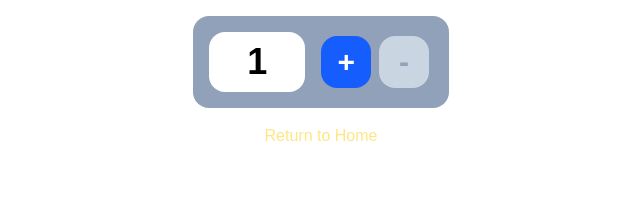
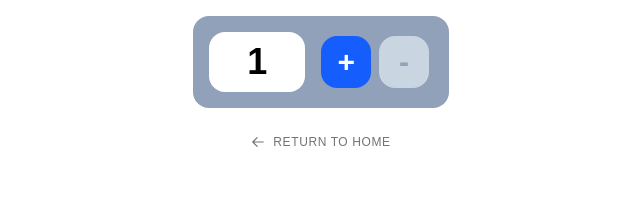
Before and after one commit to CodyLeblanc13/cprg306-assignments, a Next.js app: page /week-4 in a window 1280 px wide. Shown: the top 214 px of the page, without its empty margins (319-959 px from the left). Built offline with nearby package versions, Linux system fonts and the light colour scheme.

Commit message:
style: Backhome style update

```diff
--- a/app/components/backhome.js
+++ b/app/components/backhome.js
@@ -2,10 +2,26 @@ import Link from "next/link";
 
 export default function BackHome() {
   return (
-    <main className="m-4">
-      <Link href="/" className="hover:text-amber-400 text-amber-200">
-        Return to Home
+    <nav className="mb-6 mt-6">
+      <Link
+        href="/"
+        className="group inline-flex items-center gap-2 text-xs font-mono uppercase tracking-wider text-neutral-500 hover:text-amber-400 transition-colors duration-150"
+      >
+        <svg
+          className="w-3.5 h-3.5 text-neutral-500 group-hover:text-amber-400 group-hover:-translate-x-0.5 transition-all duration-150"
+          fill="none"
+          viewBox="0 0 24 24"
+          stroke="currentColor"
+          strokeWidth={2}
+        >
+          <path
+            strokeLinecap="round"
+            strokeLinejoin="round"
+            d="M10.5 19.5L3 12m0 0l7.5-7.5M3 12h18"
+          />
+        </svg>
+        <span>Return to Home</span>
       </Link>
-    </main>
+    </nav>
   );
 }
```
